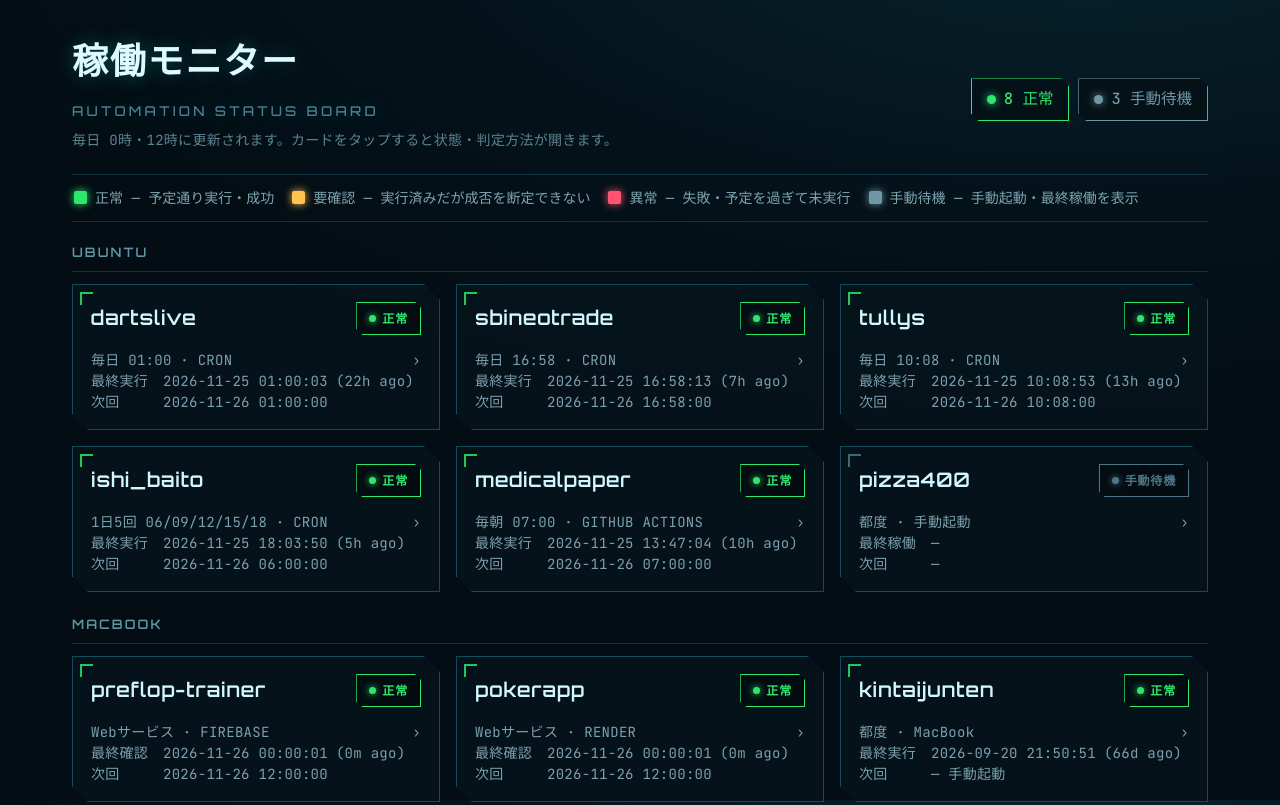
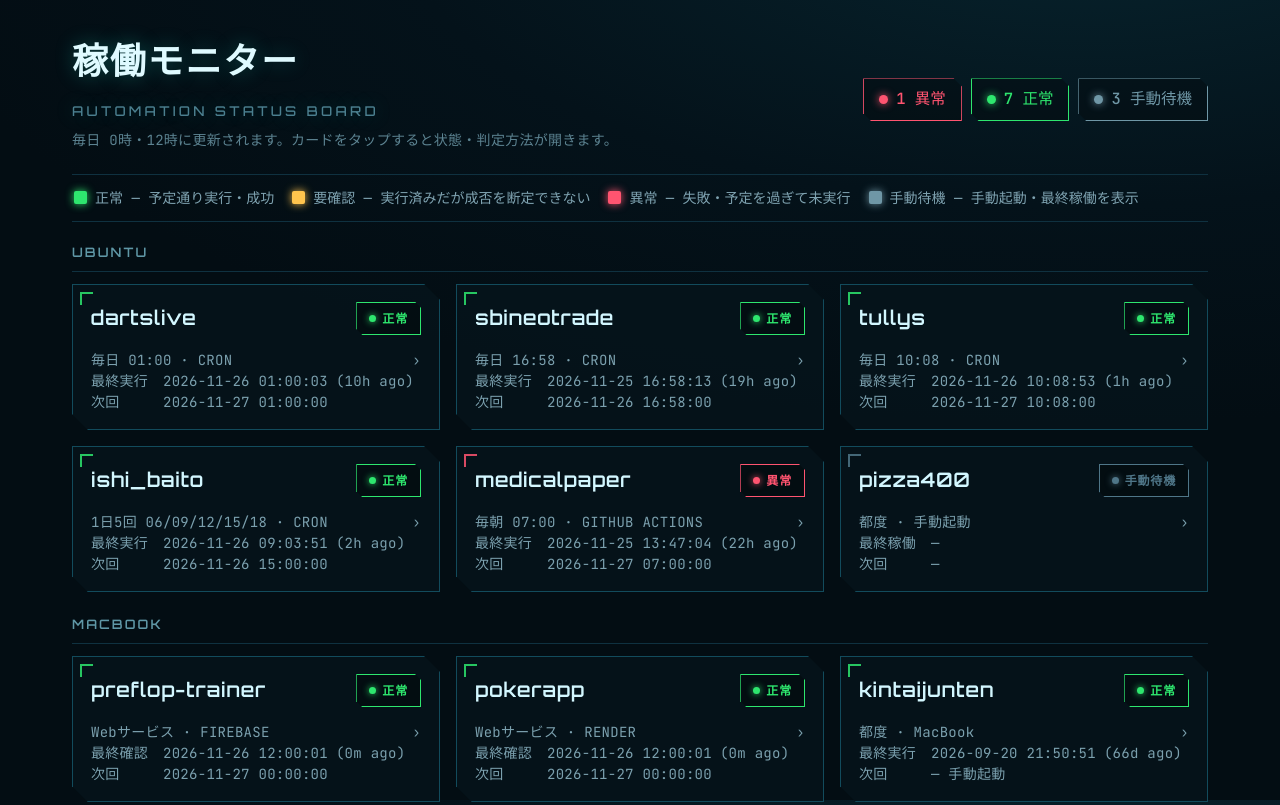
Before and after one commit to pen0812/control-center, a plain HTML site: page index.html in a window 1280 px wide. Shown: the top 805 px of the page. Drawn offline with Linux system fonts and the light colour scheme; a web font is replaced by a local one.

Commit message:
update status 2026-11-26 12:00:04

```diff
--- a/index.html
+++ b/index.html
@@ -90,7 +90,7 @@
 <div class="wrap">
   <header class="head">
     <h1>稼働モニター<span class="sub">automation status board</span></h1>
-    <div class="summary"><span class="chip ok"><i></i>8 正常</span><span class="chip idle"><i></i>3 手動待機</span></div>
+    <div class="summary"><span class="chip crit"><i></i>1 異常</span><span class="chip ok"><i></i>7 正常</span><span class="chip idle"><i></i>3 手動待機</span></div>
   </header>
   <p class="note">毎日 0時・12時に更新されます。カードをタップすると状態・判定方法が開きます。</p>
   <div class="legend">
@@ -109,8 +109,8 @@
         </div>
         <div class="meta">
           <span class="mline"><span class="mv">毎日 01:00 · CRON</span><span class="chev">›</span></span>
-          <span class="mline"><span class="mk">最終実行</span><span class="mv">2026-11-25 01:00:03</span><span class="ago">(22h ago)</span></span>
-          <span class="mline"><span class="mk">次回</span><span class="mv">2026-11-26 01:00:00</span></span>
+          <span class="mline"><span class="mk">最終実行</span><span class="mv">2026-11-26 01:00:03</span><span class="ago">(10h ago)</span></span>
+          <span class="mline"><span class="mk">次回</span><span class="mv">2026-11-27 01:00:00</span></span>
         </div>
       </summary>
       <div class="body">
@@ -126,7 +126,7 @@
         </div>
         <div class="meta">
           <span class="mline"><span class="mv">毎日 16:58 · CRON</span><span class="chev">›</span></span>
-          <span class="mline"><span class="mk">最終実行</span><span class="mv">2026-11-25 16:58:13</span><span class="ago">(7h ago)</span></span>
+          <span class="mline"><span class="mk">最終実行</span><span class="mv">2026-11-25 16:58:13</span><span class="ago">(19h ago)</span></span>
           <span class="mline"><span class="mk">次回</span><span class="mv">2026-11-26 16:58:00</span></span>
         </div>
       </summary>
@@ -143,8 +143,8 @@
         </div>
         <div class="meta">
           <span class="mline"><span class="mv">毎日 10:08 · CRON</span><span class="chev">›</span></span>
-          <span class="mline"><span class="mk">最終実行</span><span class="mv">2026-11-25 10:08:53</span><span class="ago">(13h ago)</span></span>
-          <span class="mline"><span class="mk">次回</span><span class="mv">2026-11-26 10:08:00</span></span>
+          <span class="mline"><span class="mk">最終実行</span><span class="mv">2026-11-26 10:08:53</span><span class="ago">(1h ago)</span></span>
+          <span class="mline"><span class="mk">次回</span><span class="mv">2026-11-27 10:08:00</span></span>
         </div>
       </summary>
       <div class="body">
@@ -160,8 +160,8 @@
         </div>
         <div class="meta">
           <span class="mline"><span class="mv">1日5回 06/09/12/15/18 · CRON</span><span class="chev">›</span></span>
-          <span class="mline"><span class="mk">最終実行</span><span class="mv">2026-11-25 18:03:50</span><span class="ago">(5h ago)</span></span>
-          <span class="mline"><span class="mk">次回</span><span class="mv">2026-11-26 06:00:00</span></span>
+          <span class="mline"><span class="mk">最終実行</span><span class="mv">2026-11-26 09:03:51</span><span class="ago">(2h ago)</span></span>
+          <span class="mline"><span class="mk">次回</span><span class="mv">2026-11-26 15:00:00</span></span>
         </div>
       </summary>
       <div class="body">
@@ -169,20 +169,20 @@
         <div class="r"><span class="k">判定方法</span><span class="v">ラッパーの終了コード＋LINE再送待ち</span></div>
       </div>
     </details>
-    <details class="card s-ok">
+    <details class="card s-crit">
       <summary>
         <div class="top">
           <div class="idz"><span class="nm">medicalpaper</span></div>
-          <span class="pill s-ok"><i></i>正常</span>
+          <span class="pill s-crit"><i></i>異常</span>
         </div>
         <div class="meta">
           <span class="mline"><span class="mv">毎朝 07:00 · GITHUB ACTIONS</span><span class="chev">›</span></span>
-          <span class="mline"><span class="mk">最終実行</span><span class="mv">2026-11-25 13:47:04</span><span class="ago">(10h ago)</span></span>
-          <span class="mline"><span class="mk">次回</span><span class="mv">2026-11-26 07:00:00</span></span>
+          <span class="mline"><span class="mk">最終実行</span><span class="mv">2026-11-25 13:47:04</span><span class="ago">(22h ago)</span></span>
+          <span class="mline"><span class="mk">次回</span><span class="mv">2026-11-27 07:00:00</span></span>
         </div>
       </summary>
       <div class="body">
-        <div class="r"><span class="k">状態</span><span class="v">workflow: success</span></div>
+        <div class="r"><span class="k">状態</span><span class="v">前回success だが本日の実行が未確認</span></div>
         <div class="r"><span class="k">判定方法</span><span class="v">GitHub Actions API</span></div>
       </div>
     </details>
@@ -214,8 +214,8 @@
         </div>
         <div class="meta">
           <span class="mline"><span class="mv">Webサービス · FIREBASE</span><span class="chev">›</span></span>
-          <span class="mline"><span class="mk">最終確認</span><span class="mv">2026-11-26 00:00:01</span><span class="ago">(0m ago)</span></span>
-          <span class="mline"><span class="mk">次回</span><span class="mv">2026-11-26 12:00:00</span></span>
+          <span class="mline"><span class="mk">最終確認</span><span class="mv">2026-11-26 12:00:01</span><span class="ago">(0m ago)</span></span>
+          <span class="mline"><span class="mk">次回</span><span class="mv">2026-11-27 00:00:00</span></span>
         </div>
       </summary>
       <div class="body">
@@ -231,8 +231,8 @@
         </div>
         <div class="meta">
           <span class="mline"><span class="mv">Webサービス · RENDER</span><span class="chev">›</span></span>
-          <span class="mline"><span class="mk">最終確認</span><span class="mv">2026-11-26 00:00:01</span><span class="ago">(0m ago)</span></span>
-          <span class="mline"><span class="mk">次回</span><span class="mv">2026-11-26 12:00:00</span></span>
+          <span class="mline"><span class="mk">最終確認</span><span class="mv">2026-11-26 12:00:01</span><span class="ago">(0m ago)</span></span>
+          <span class="mline"><span class="mk">次回</span><span class="mv">2026-11-27 00:00:00</span></span>
         </div>
       </summary>
       <div class="body">
```
